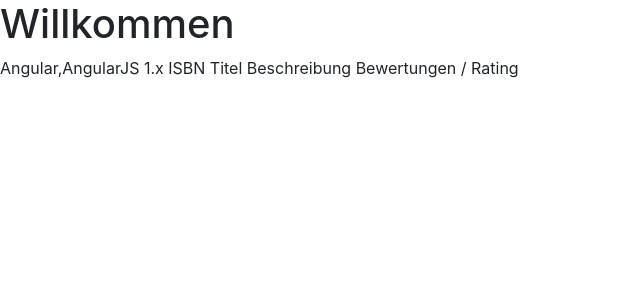
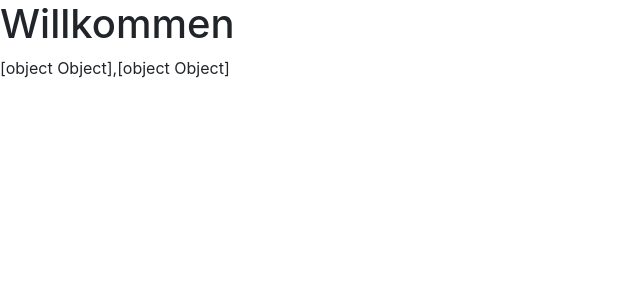
Before and after one commit to angular-schule/2017-11-angular-workshop-saarbruecken, an Angular app in the folder book-rating/: page / in a window 1280 px wide. Shown: the top 300 px of the page, without its empty margins (0-640 px from the left). Built offline with nearby package versions, Linux system fonts and the light colour scheme.

Commit message:
Book-Model und [object Object]-Problem

```diff
--- a/book-rating/src/app/dashboard/dashboard.component.html
+++ b/book-rating/src/app/dashboard/dashboard.component.html
@@ -1,6 +1 @@
 {{ books }}
-
-ISBN
-Titel
-Beschreibung
-Bewertungen / Rating
--- a/book-rating/src/app/dashboard/dashboard.component.ts
+++ b/book-rating/src/app/dashboard/dashboard.component.ts
@@ -1,3 +1,4 @@
+import { Book } from './../shared/book';
 import { Component, OnInit } from '@angular/core';
 
 @Component({
@@ -6,12 +7,15 @@
   styleUrls: ['./dashboard.component.scss']
 })
 export class DashboardComponent implements OnInit {
-  books: string[];
+  books: Book[];
 
   constructor() {}
 
   ngOnInit() {
-    this.books = ['Angular', 'AngularJS 1.x'];
+    this.books = [
+      new Book('000', 'Angular', 'Zurück in die Zukunft', 5),
+      new Book('111', 'AngularJS 1.x', 'Oldie but goldie', 3)
+    ];
 
     /* setTimeout(() => {
       this.books = ['React'];
--- /dev/null
+++ b/book-rating/src/app/shared/book.ts
@@ -0,0 +1,6 @@
+export class Book {
+  constructor(public isbn: string,
+              public title: string,
+              public description: string,
+              public rating: number = 1) {}
+}
```
Also changed, not shown: 1 other file (tests, documents, lock files or other folders).
